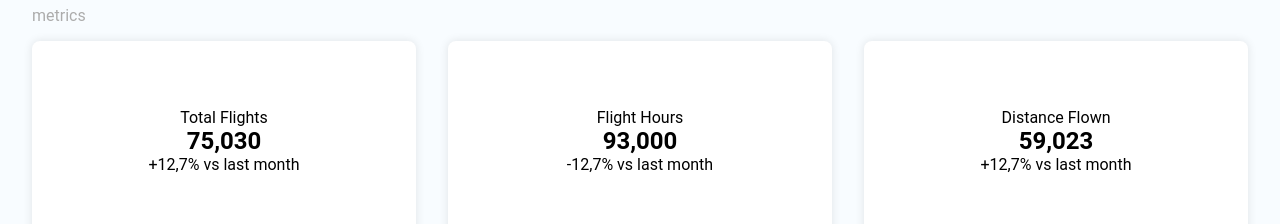
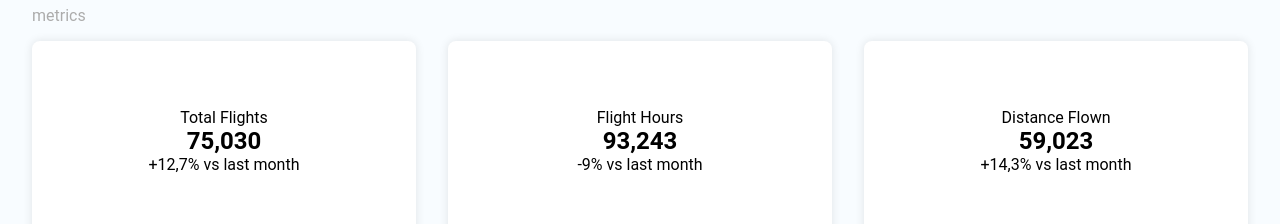
Before and after one commit to mikk369/multiple-api-render, a React (Vite) app in the folder client/: page / in a window 1280 px wide. Shown: the part 880-1104 px from the top of the page. Built offline with nearby package versions, Linux system fonts and the light colour scheme; no server answers.

Commit message:
changed hardcoded data

```diff
--- a/client/src/FlightMetrics.tsx
+++ b/client/src/FlightMetrics.tsx
@@ -10,13 +10,13 @@ function FlightMetrics() {
           </div>
           <div className="flight-metric">
             <p>Flight Hours</p>
-            <h2>93,000</h2>
-            <span>-12,7% vs last month</span>
+            <h2>93,243</h2>
+            <span>-9% vs last month</span>
           </div>
           <div className="flight-metric">
             <p>Distance Flown</p>
             <h2>59,023</h2>
-            <span>+12,7% vs last month</span>
+            <span>+14,3% vs last month</span>
           </div>
         </div>
     )
```
